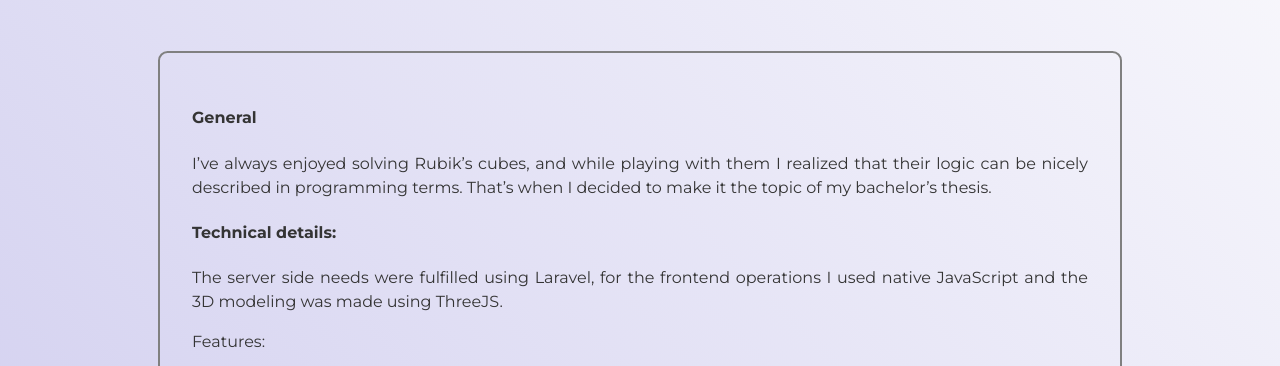
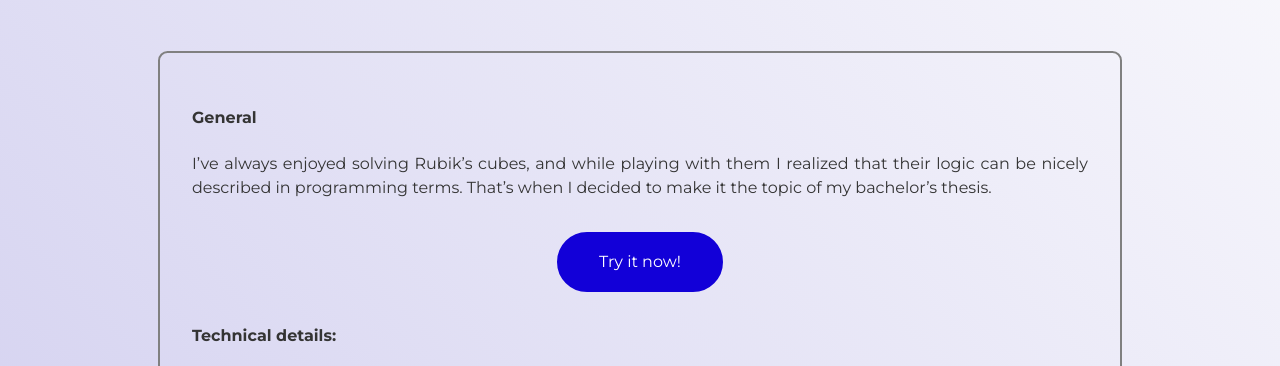
Before and after one commit to zdenko-gera/zdenko-gera.github.io, a plain HTML site: page rubiks-cube-solver.html in a window 1280 px wide. Shown: the part 385-751 px from the top of the page. Drawn offline with Linux system fonts and the light colour scheme; no server answers.

Commit message:
Added trySolver button

```diff
--- a/main.css
+++ b/main.css
@@ -83,6 +83,12 @@ main {
         border: 2px solid transparent;
         color: white;
     }
+}
+
+.filled-button {
+    background-color: #1200d8;
+    color: white;
+    margin: 2rem auto;
 }
 
 #landing-group {
--- a/rubiks-cube-solver.html
+++ b/rubiks-cube-solver.html
@@ -28,6 +28,8 @@
                 I’ve always enjoyed solving Rubik’s cubes, and while playing with them I realized that their logic can be nicely described in programming terms.
                 That’s when I decided to make it the topic of my bachelor’s thesis.
             </p>
+
+            <a href="./classicCube" class="button filled-button">Try it now!</a>
 
             <h4>Technical details:</h4>
             <p>
```
